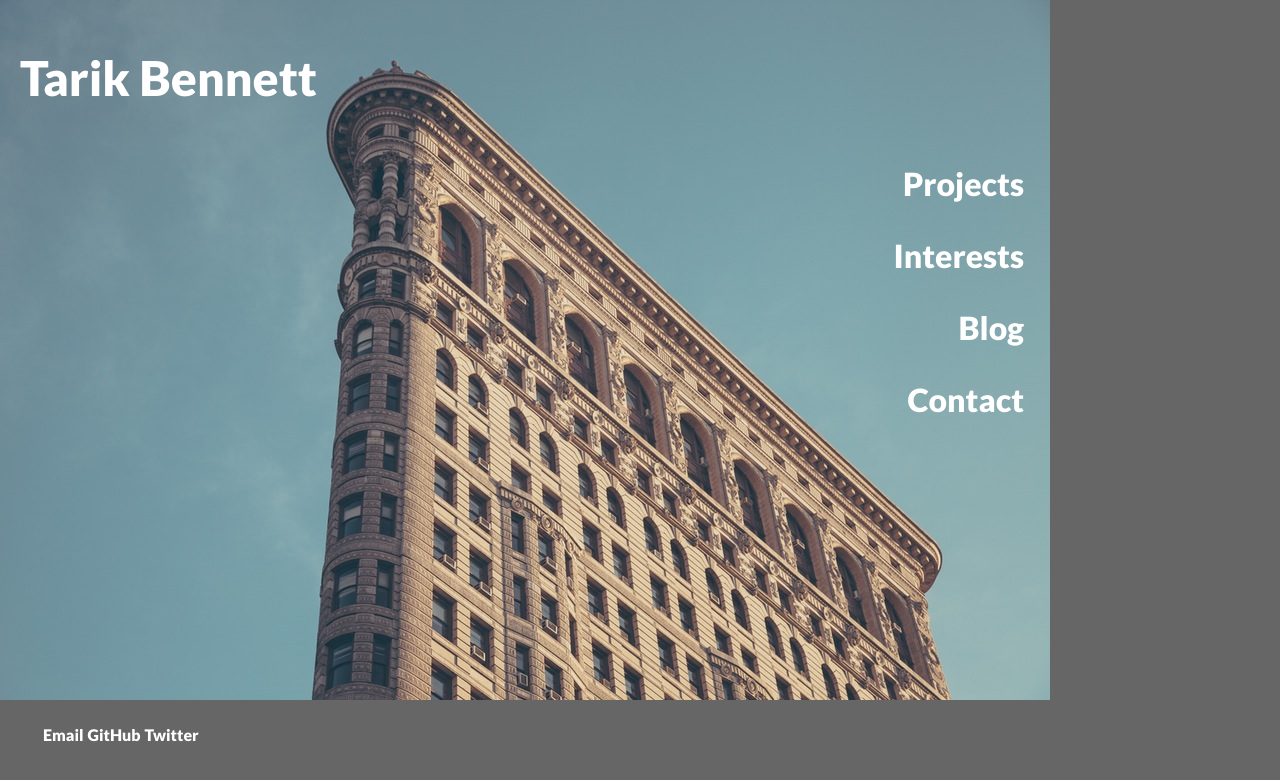
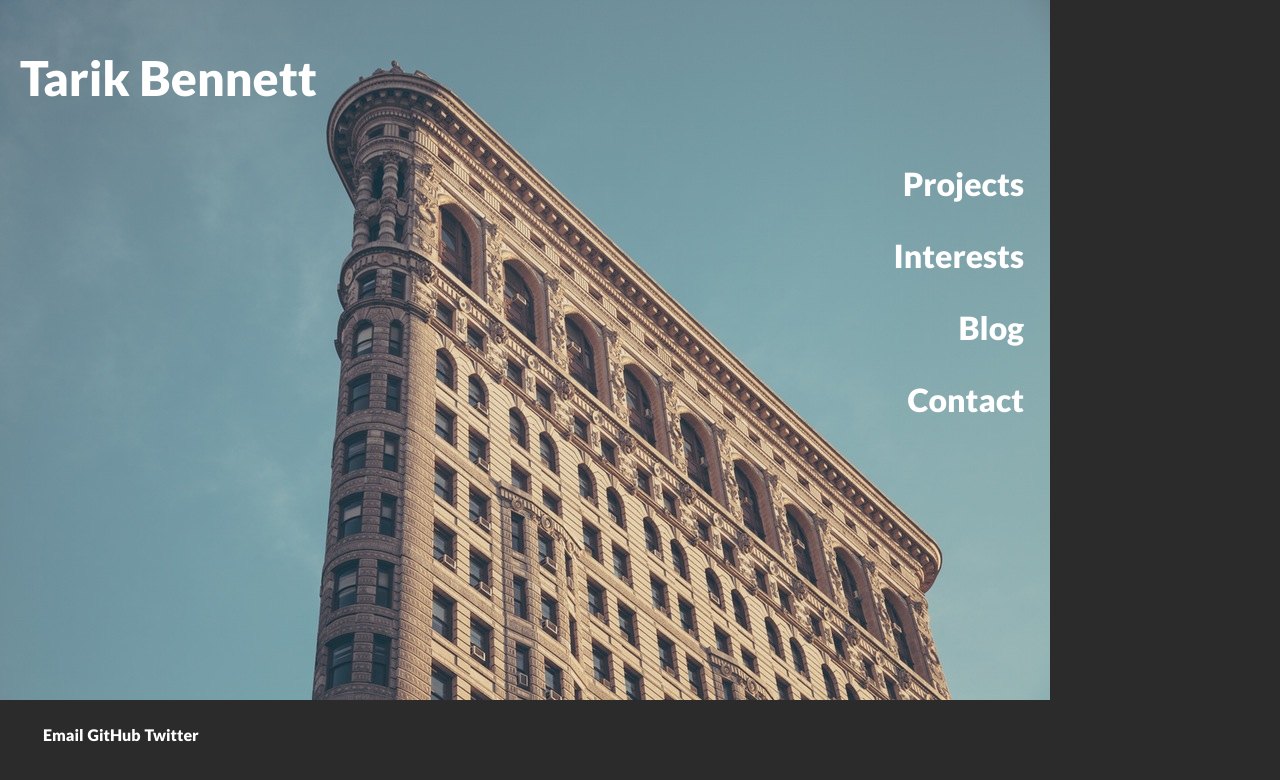
Before and after one commit to knosis/knosis.github.io, a plain HTML site: page index.html in a window 1280 px wide. Shown: the top 780 px of the page. Drawn offline with Linux system fonts and the light colour scheme.

Commit message:
Fix background color

```diff
--- a/stylesheets/default.css
+++ b/stylesheets/default.css
@@ -4,7 +4,7 @@ body {
   font-size: 100%;
   font-family: 'Lato', sans-serif;
   line-height: 1.5;
-  background: url('https://raw.githubusercontent.com/knosis/knosis.github.io/master/images/zoetrope.jpg') no-repeat left top fixed #666;
+  background: url('https://raw.githubusercontent.com/knosis/knosis.github.io/master/images/zoetrope.jpg') no-repeat left top #2b2b2b;
 }
 
 
```
